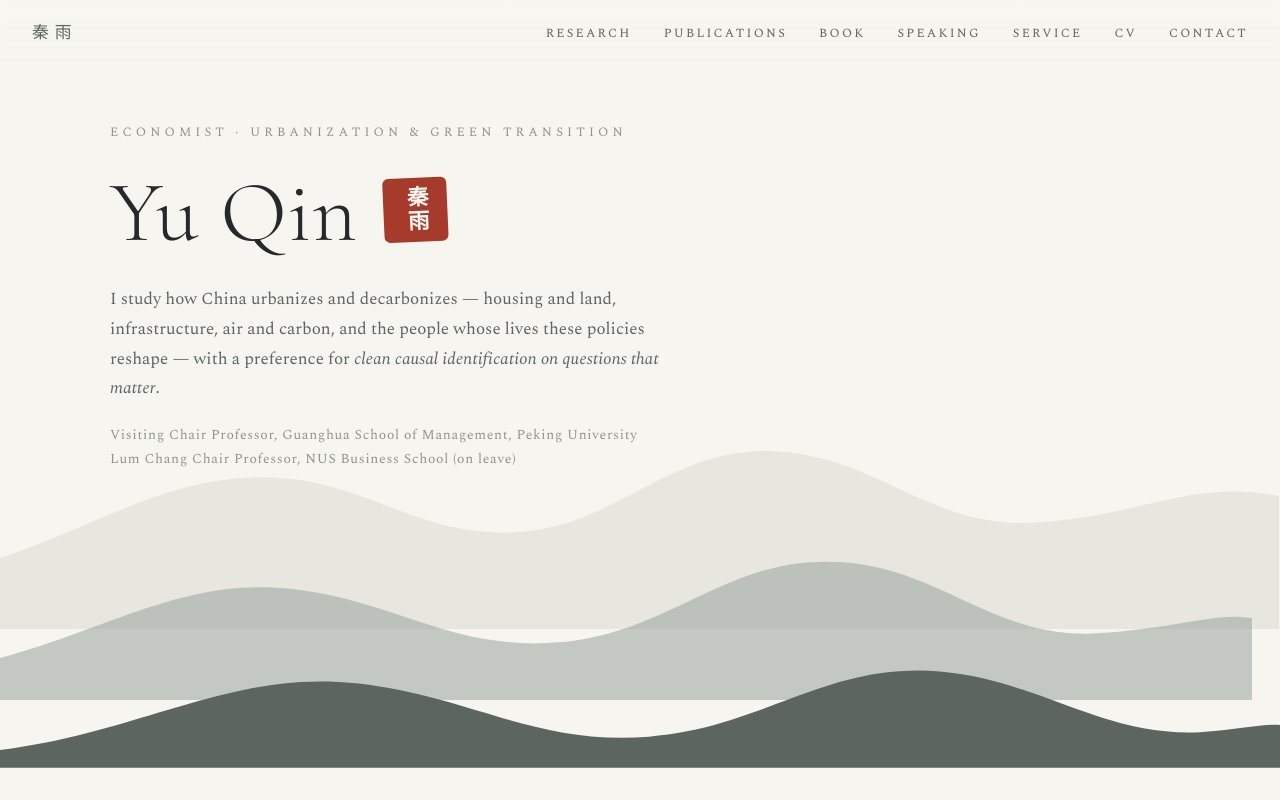
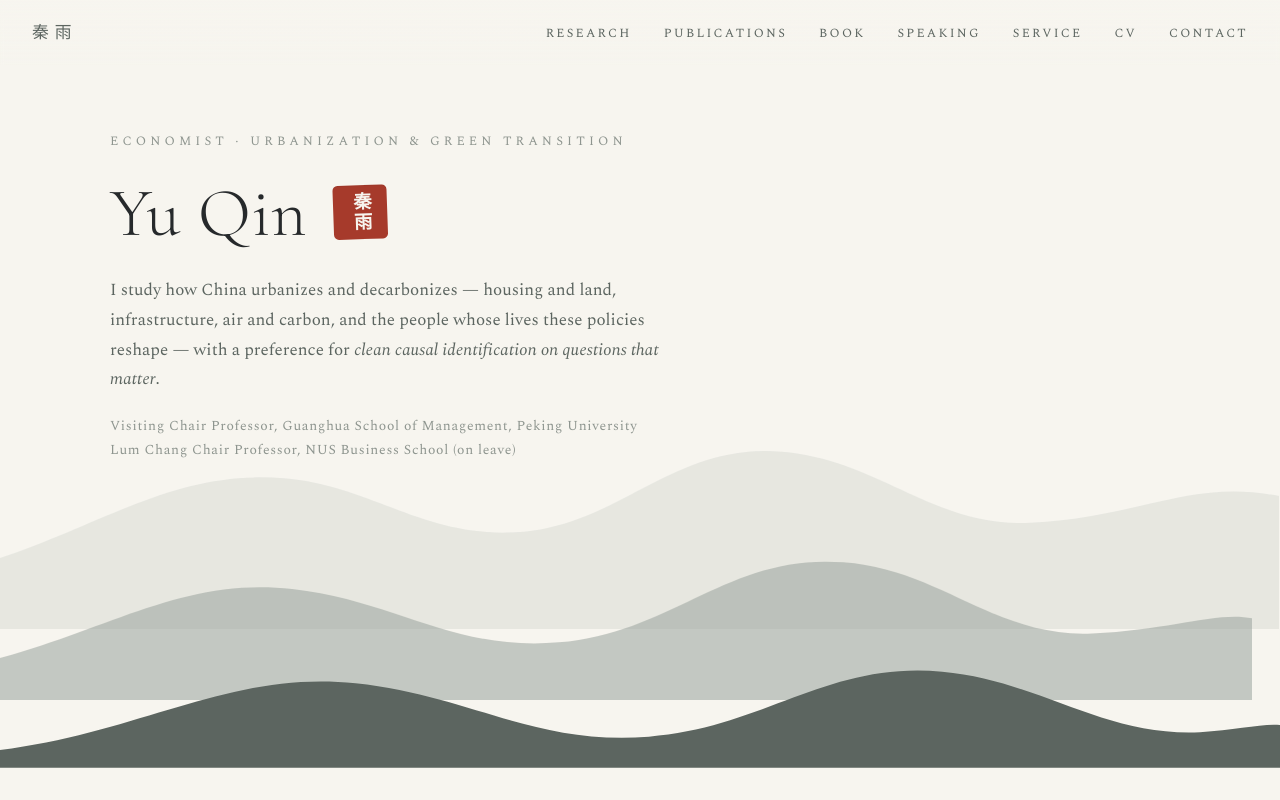
Before and after one commit to qinyurain/qinyurain.github.io, a plain HTML site: page index.html in a window 1280 px wide. Shown: the top 800 px of the page. Drawn offline with nearby package versions, Linux system fonts and the light colour scheme.

Commit message:
Update index.html

```diff
--- a/index.html
+++ b/index.html
@@ -1,4 +1,4 @@
-<!DOCTYPE html>
+ <!DOCTYPE html>
 <html lang="en">
 <head>
 <meta charset="UTF-8">
@@ -66,21 +66,21 @@
   h1{
     font-family:'Cormorant Garamond',serif;
     font-weight:300;
-    font-size:clamp(3rem,8vw,5.4rem);
+    font-size:clamp(2.6rem,6.5vw,4.3rem);
     line-height:1.02;
     letter-spacing:.01em;
   }
   .seal{
-    width:64px;height:64px;flex:none;
+    width:54px;height:54px;flex:none;
     background:var(--cinnabar);
-    border-radius:6px;
+    border-radius:5px;
     display:grid;place-items:center;
-    transform:rotate(-2.5deg) translateY(.55rem);
+    transform:rotate(-2deg) translateY(.45rem);
     box-shadow:0 1px 0 rgba(0,0,0,.06) inset;
   }
   .seal span{
     font-family:'Noto Serif SC',serif;font-weight:600;
-    color:var(--paper);font-size:1.35rem;line-height:1.15;
+    color:var(--paper);font-size:1.15rem;line-height:1.15;
     writing-mode:vertical-rl;letter-spacing:.1em;
   }
   .hero-sub{
```
